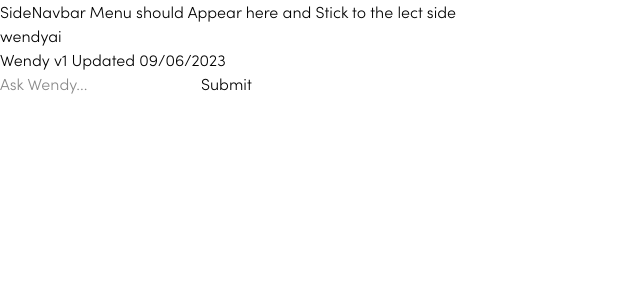
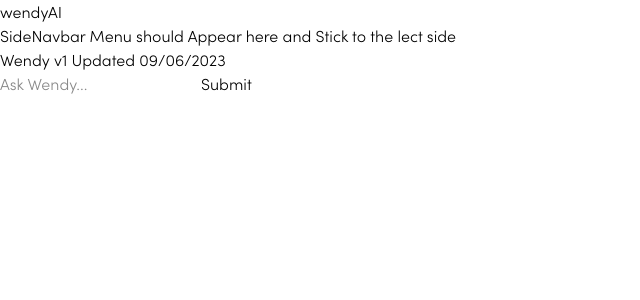
Before and after one commit to ollysamm/project-3, a React (Create React App) app in the folder client/: page / in a window 1280 px wide. Shown: the top 300 px of the page, without its empty margins (0-640 px from the left). Built offline with nearby package versions, Linux system fonts and the light colour scheme.

Commit message:
add more components

```diff
--- a/client/src/components/ChatPage/index.tsx
+++ b/client/src/components/ChatPage/index.tsx
@@ -19,10 +19,6 @@ export function ChatPage() {
 
   return (
     <div className='bg-hol-blue'>
-
-      <header>
-        <h1>wendyai</h1>
-      </header>
 
       <section>
         <div>
--- /dev/null
+++ b/client/src/components/logo/index.tsx
@@ -0,0 +1,10 @@
+import React from "react";
+
+
+export function Logo() {
+  return (
+    <div>
+      wendyAI
+    </div>
+  )
+}
--- a/client/src/containers/SideMenu/index.tsx
+++ b/client/src/containers/SideMenu/index.tsx
@@ -1,10 +1,12 @@
 import React from "react";
 
+import { Logo } from "../../components/logo";
 import { SideNavbar } from "../../components/SideNavbar";
 
 export function SideMenu() {
   return (
     <div className="w-64 bg-hol-blue">
+      <Logo />
       <SideNavbar />
   </div>
   )
```
